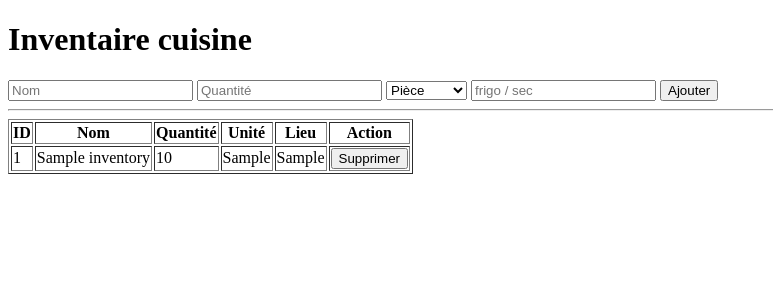
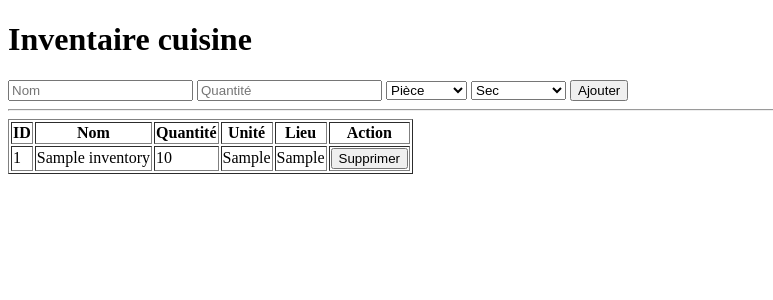
Before and after one commit to nathan91lz/cooked-app, a FastAPI app: page / in a window 1280 px wide. Shown: the top 300 px of the page, without its empty margins (0-773 px from the left). Run offline with FastAPI, Linux system fonts and the light colour scheme; tables that the repository leaves empty hold one stand-in row (values such as "Sample post").

Commit message:
Update location selection

```diff
--- a/app/templates/index.html
+++ b/app/templates/index.html
@@ -21,7 +21,11 @@
         <option value="ml">mL</option>
     </select>
 
-    <input type="text" name="location" placeholder="frigo / sec" required>
+    <select name="location" required>
+        <option value="sec">Sec</option>
+        <option value="frais">Frais</option>
+        <option value="congélateur">Congélateur</option>
+    </select>
 
     <button type="submit">Ajouter</button>
 </form>
```
